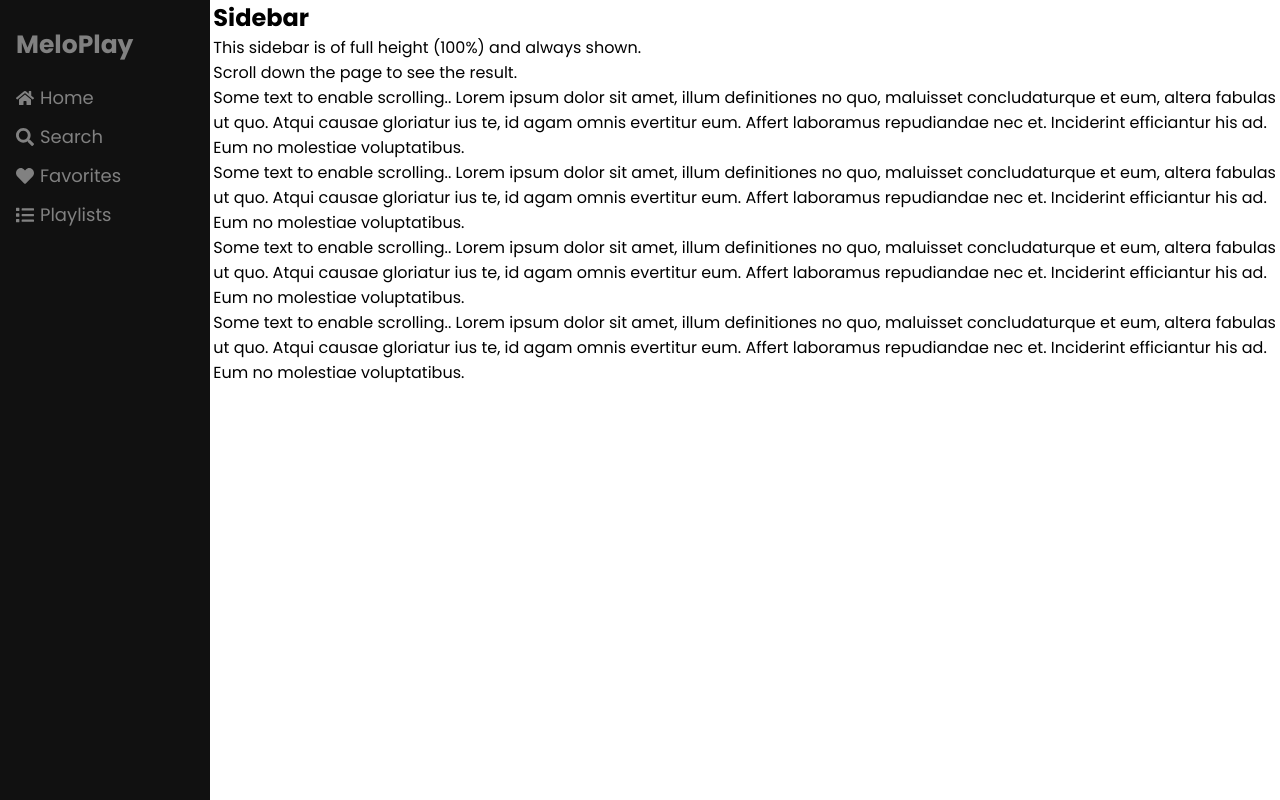
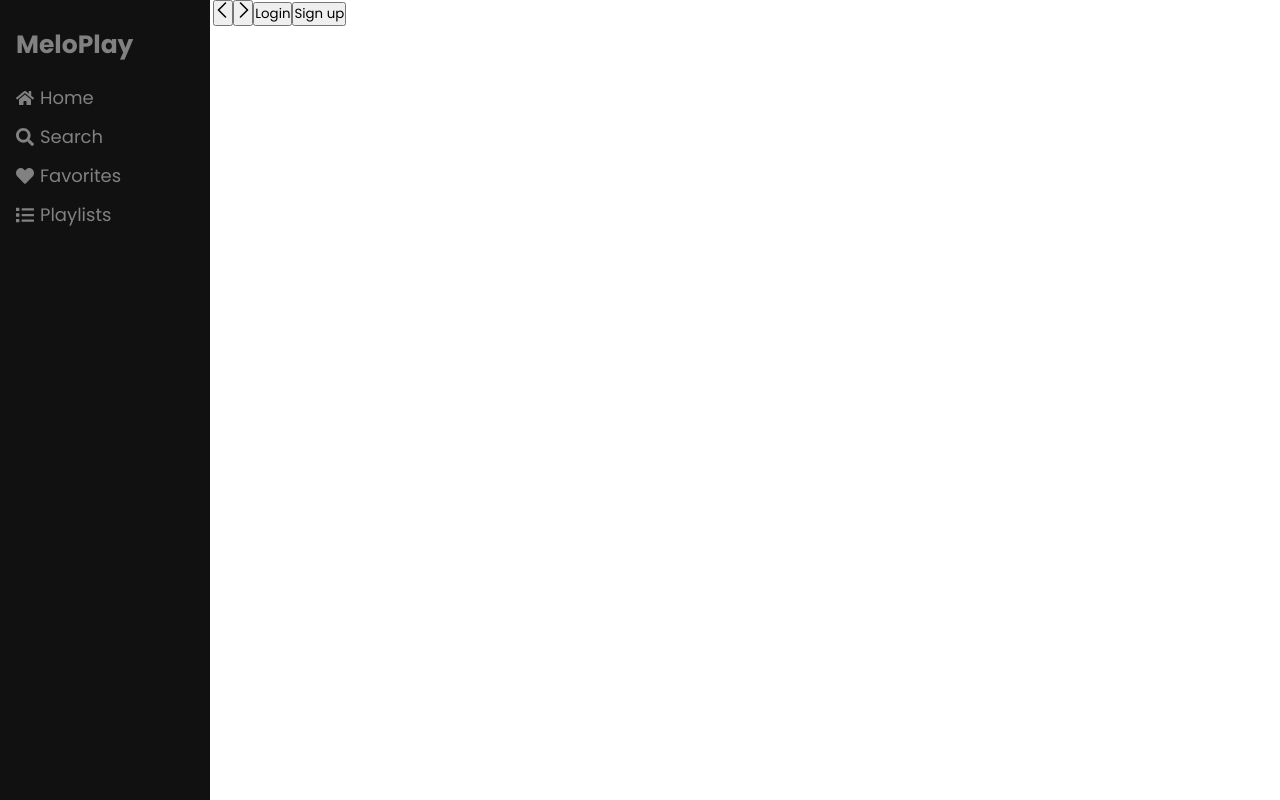
Before and after one commit to yusuf-khan-swd/melo-play, a React (Vite) app: page / in a window 1280 px wide. Built offline with nearby package versions, Linux system fonts and the light colour scheme.

Commit message:
create different component for different section of page

```diff
--- a/src/Pages/Home/Home.tsx
+++ b/src/Pages/Home/Home.tsx
@@ -1,44 +1,13 @@
 import React from "react";
+import MainBodySection from "../../components/MainContentSection/MainBodySection";
 import Sidebar from "../../components/Sidebar/Sidebar";
-import { HomeContainer, MainContent } from "../../styles/HomeStyles";
+import { HomeContainer } from "../../styles/HomeStyles";
 
 const Home = () => {
   return (
     <HomeContainer>
       <Sidebar />
-      <MainContent>
-        <h2>Sidebar</h2>
-        <p>This sidebar is of full height (100%) and always shown.</p>
-        <p>Scroll down the page to see the result.</p>
-        <p>
-          Some text to enable scrolling.. Lorem ipsum dolor sit amet, illum
-          definitiones no quo, maluisset concludaturque et eum, altera fabulas
-          ut quo. Atqui causae gloriatur ius te, id agam omnis evertitur eum.
-          Affert laboramus repudiandae nec et. Inciderint efficiantur his ad.
-          Eum no molestiae voluptatibus.
-        </p>
-        <p>
-          Some text to enable scrolling.. Lorem ipsum dolor sit amet, illum
-          definitiones no quo, maluisset concludaturque et eum, altera fabulas
-          ut quo. Atqui causae gloriatur ius te, id agam omnis evertitur eum.
-          Affert laboramus repudiandae nec et. Inciderint efficiantur his ad.
-          Eum no molestiae voluptatibus.
-        </p>
-        <p>
-          Some text to enable scrolling.. Lorem ipsum dolor sit amet, illum
-          definitiones no quo, maluisset concludaturque et eum, altera fabulas
-          ut quo. Atqui causae gloriatur ius te, id agam omnis evertitur eum.
-          Affert laboramus repudiandae nec et. Inciderint efficiantur his ad.
-          Eum no molestiae voluptatibus.
-        </p>
-        <p>
-          Some text to enable scrolling.. Lorem ipsum dolor sit amet, illum
-          definitiones no quo, maluisset concludaturque et eum, altera fabulas
-          ut quo. Atqui causae gloriatur ius te, id agam omnis evertitur eum.
-          Affert laboramus repudiandae nec et. Inciderint efficiantur his ad.
-          Eum no molestiae voluptatibus.
-        </p>
-      </MainContent>
+      <MainBodySection />
     </HomeContainer>
   );
 };
--- /dev/null
+++ b/src/components/MainContentSection/MainBodySection.tsx
@@ -0,0 +1,13 @@
+import React from "react";
+import { MainContent } from "../../styles/MainContentStyles";
+import TopNav from "../TopNav/TopNav";
+
+const MainBodySection = () => {
+  return (
+    <MainContent>
+      <TopNav />
+    </MainContent>
+  );
+};
+
+export default MainBodySection;
--- /dev/null
+++ b/src/components/TopNav/TopNav.tsx
@@ -0,0 +1,52 @@
+import React from "react";
+import {
+  ArrowContainer,
+  ArrowSVG,
+  LeftArrow,
+  Login,
+  LoginsContainer,
+  NavContainer,
+  RightArrow,
+  SignUp,
+} from "../../styles/TopNavStyles";
+
+const TopNav = () => {
+  return (
+    <NavContainer>
+      <ArrowContainer>
+        <LeftArrow>
+          <ArrowSVG
+            role="img"
+            height="16"
+            width="16"
+            aria-hidden="true"
+            className="Svg-sc-ytk21e-0 kcBZLg IYDlXmBmmUKHveMzIPCF"
+            viewBox="0 0 16 16"
+            data-encore-id="icon"
+          >
+            <path d="M11.03.47a.75.75 0 0 1 0 1.06L4.56 8l6.47 6.47a.75.75 0 1 1-1.06 1.06L2.44 8 9.97.47a.75.75 0 0 1 1.06 0z"></path>
+          </ArrowSVG>
+        </LeftArrow>
+        <RightArrow>
+          <ArrowSVG
+            role="img"
+            height="16"
+            width="16"
+            aria-hidden="true"
+            className="Svg-sc-ytk21e-0 kcBZLg IYDlXmBmmUKHveMzIPCF"
+            viewBox="0 0 16 16"
+            data-encore-id="icon"
+          >
+            <path d="M4.97.47a.75.75 0 0 0 0 1.06L11.44 8l-6.47 6.47a.75.75 0 1 0 1.06 1.06L13.56 8 6.03.47a.75.75 0 0 0-1.06 0z"></path>
+          </ArrowSVG>
+        </RightArrow>
+      </ArrowContainer>
+      <LoginsContainer>
+        <Login>Login</Login>
+        <SignUp>Sign up</SignUp>
+      </LoginsContainer>
+    </NavContainer>
+  );
+};
+
+export default TopNav;
--- a/src/styles/HomeStyles.tsx
+++ b/src/styles/HomeStyles.tsx
@@ -4,8 +4,3 @@ export const HomeContainer = styled.div`
   display: grid;
   grid-template-columns: repeat(12, 1fr);
 `;
-
-export const MainContent = styled.div`
-  grid-column-start: 3;
-  grid-column-end: 13;
-`;
--- /dev/null
+++ b/src/styles/MainContentStyles.tsx
@@ -0,0 +1,6 @@
+import styled from "styled-components";
+
+export const MainContent = styled.div`
+  grid-column-start: 3;
+  grid-column-end: 13;
+`;
--- /dev/null
+++ b/src/styles/TopNavStyles.tsx
@@ -0,0 +1,19 @@
+import styled from "styled-components";
+
+export const NavContainer = styled.div`
+  display: flex;
+`;
+
+export const ArrowContainer = styled.div``;
+
+export const ArrowSVG = styled.svg``;
+
+export const LeftArrow = styled.button``;
+
+export const RightArrow = styled.button``;
+
+export const LoginsContainer = styled.div``;
+
+export const Login = styled.button``;
+
+export const SignUp = styled.button``;
```
